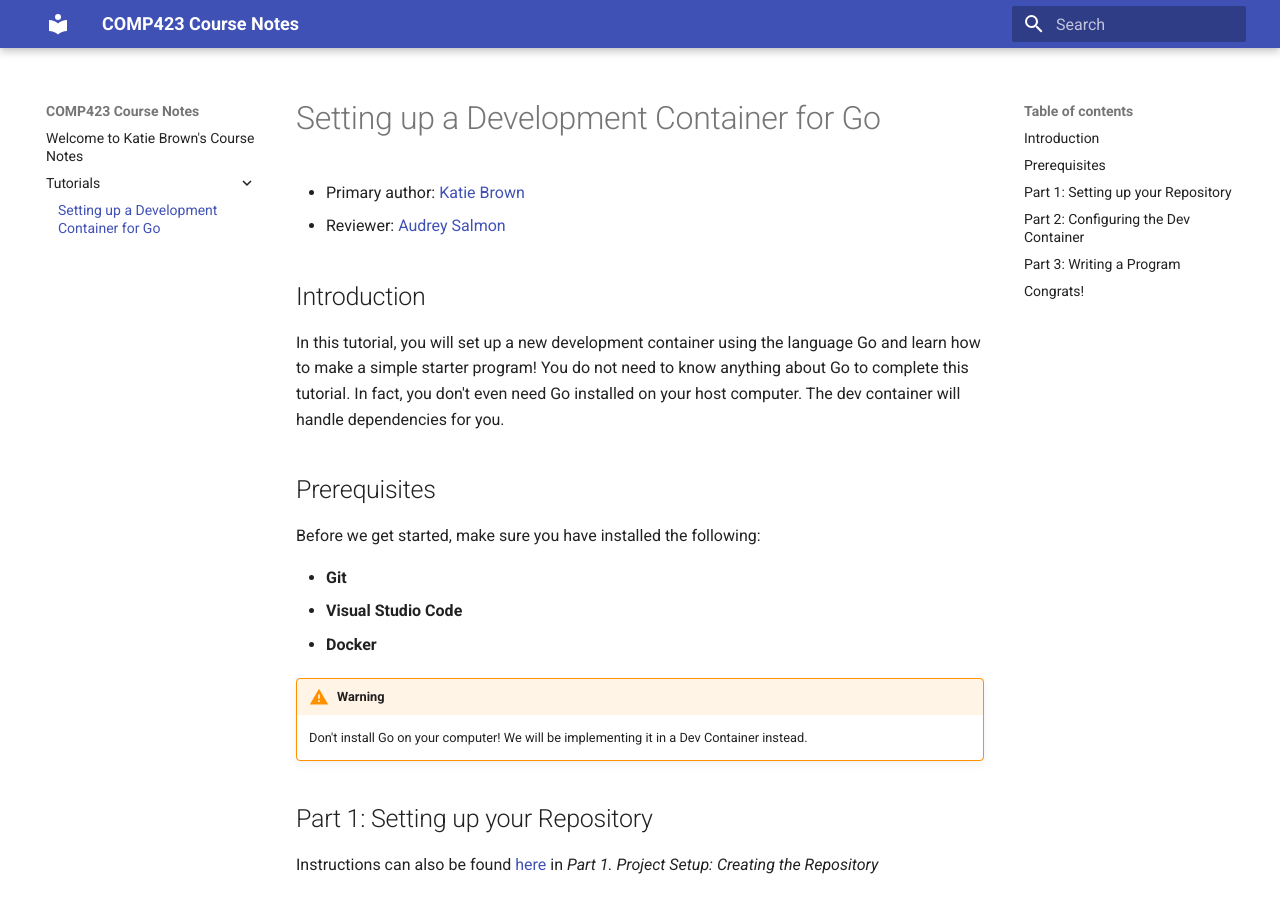
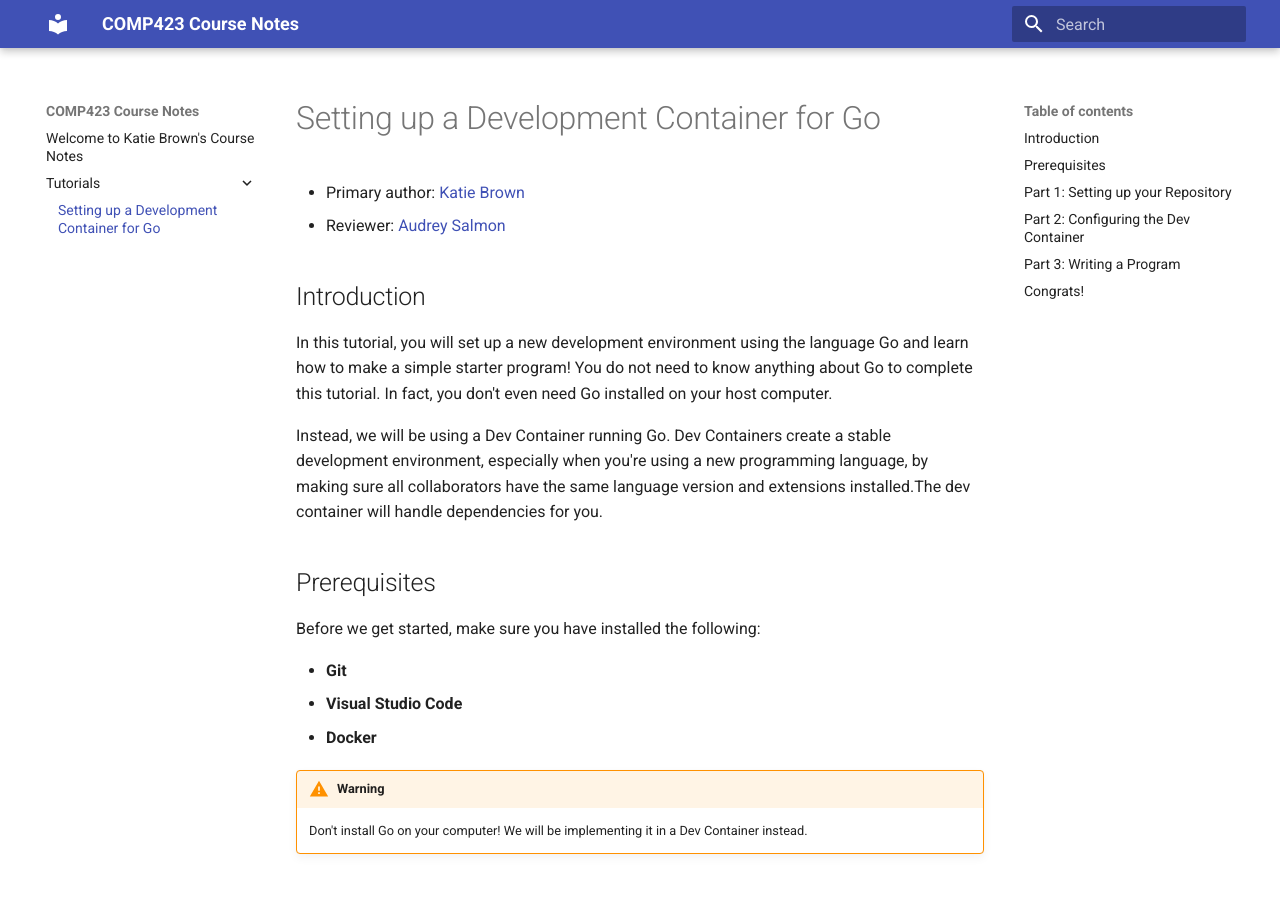
Before and after one commit to kgbrown5/comp423-course-notes, an MkDocs documentation site: the page built from docs/tutorials/go-setup.md, in a window 1280 px wide and 900 px high. Built offline with MkDocs 1.6.1 and Material for MkDocs 9.7.7, drawn with Linux system fonts in a browser that asks for light colours; some of the changed text lies outside the part shown.

Commit message:
reviewing edits

````diff
--- a/docs/tutorials/go-setup.md
+++ b/docs/tutorials/go-setup.md
@@ -5,7 +5,9 @@
 
 ## Introduction
 
-In this tutorial, you will set up a new development container using the language Go and learn how to make a simple starter program! You do not need to know anything about Go to complete this tutorial. In fact, you don't even need Go installed on your host computer. The dev container will handle dependencies for you.
+In this tutorial, you will set up a new development environment using the language Go and learn how to make a simple starter program! You do not need to know anything about Go to complete this tutorial. In fact, you don't even need Go installed on your host computer.
+
+Instead, we will be using a Dev Container running Go. Dev Containers create a stable development environment, especially when you're using a new programming language, by making sure all collaborators have the same language version and extensions installed.The dev container will handle dependencies for you.
 
 ## Prerequisites
 
@@ -64,6 +66,9 @@
 ``` bash
 git push --set-upstream origin main
 ```
+
+!!! warning
+    Make sure your default branch is named `main` using the subcommand `git branch`. Older versions of `git` name the default branch `master`. If this is the case, you can rename it to `main` by running the command `git branch -M main`.
 
 ## Part 2: Configuring the Dev Container
 
@@ -154,8 +160,10 @@
 
 Even though they produce the same output, these commands have very different functionalities. `run` serves as a shortcut while developing to compile and execute your code in one quick step, while `build` compiles the full program (including packages) and creates an executable file that can then be sent elsewhere.
 
-Running `build` is comparable to running `gcc -o hello hello.c`, which you used in COMP211! This is because they both compile your program and create an executable, but they don't run it.
+Running `build` is comparable to running `gcc -o hello hello.c`, which you used in COMP211! This is because they both compile your program and create an executable, but they don't run it. Instead you have to run the executable `./hello` separately.
 
 ## Congrats!
 
 You have successfully set up a Go Dev Container, created a new Go project, and compiled and ran the program it to test it out!
+
+Referenced [MkDocs Tutorial](https://comp423-25s.github.io/resources/MkDocs/tutorial/) by Kris Jordan
````
Also changed, not shown: other parts of docs/tutorials/go-setup.md (+3 -2 lines).
